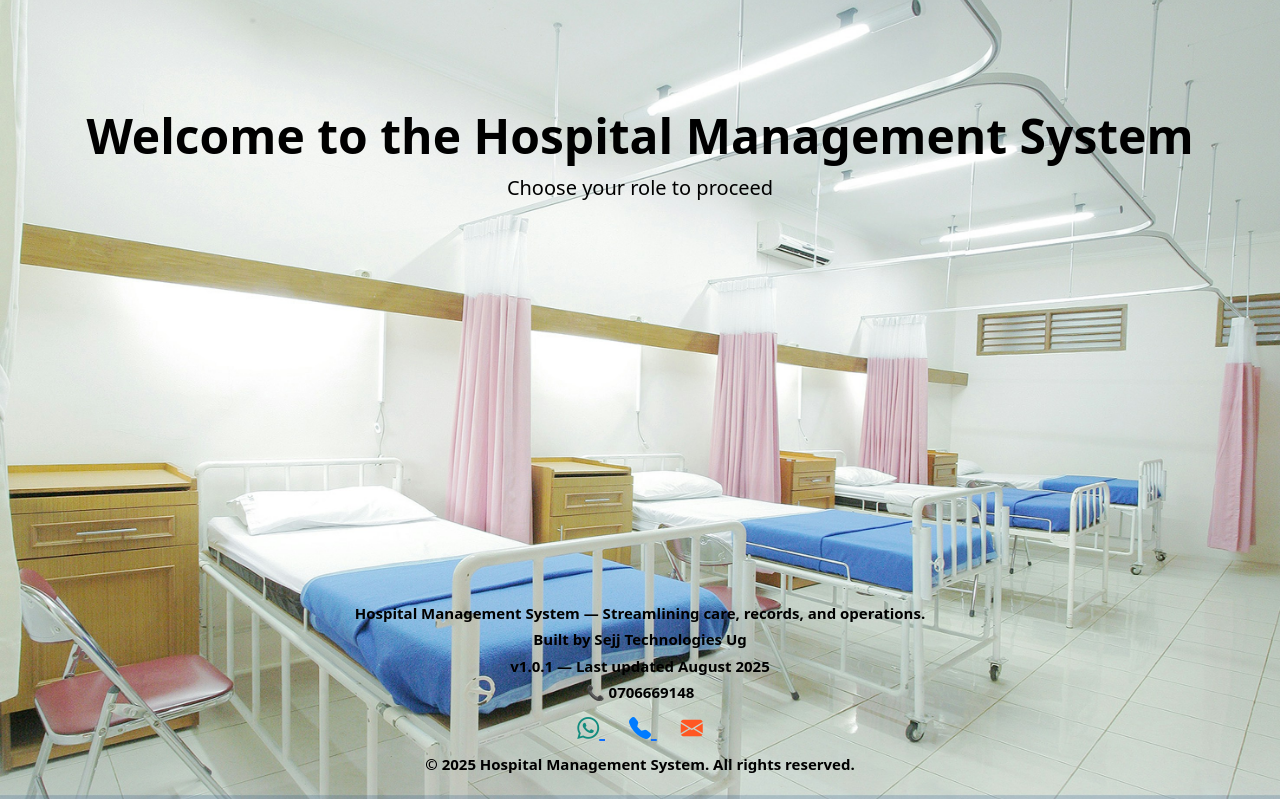
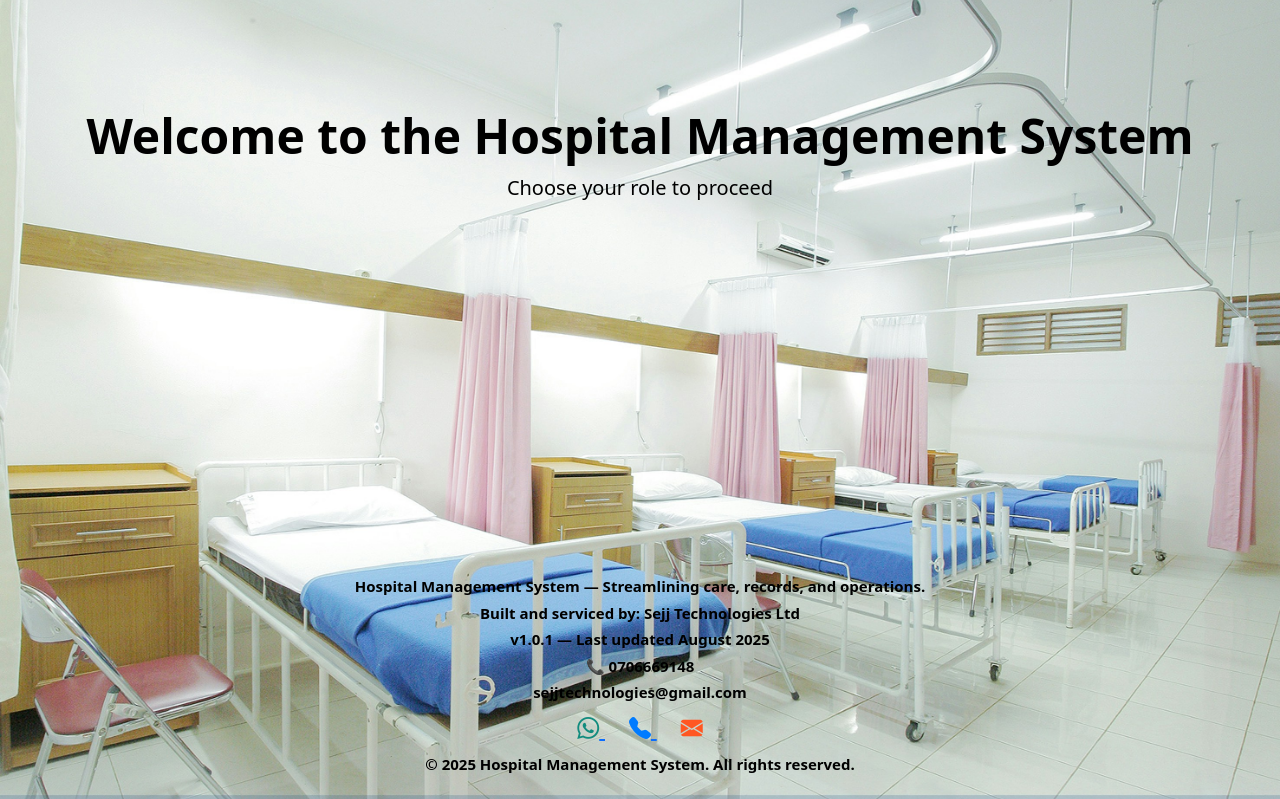
Before and after one commit to sejjtechnologies/hospital_mgmt_core, a Flask app: page / in a window 1280 px wide. Shown: the part 70-869 px from the top of the page. Run offline with Flask 3, Linux system fonts and the light colour scheme.

Commit message:
Style update: email in footer changed to pure golden yellow

```diff
--- a/templates/landing_page.html
+++ b/templates/landing_page.html
@@ -46,7 +46,7 @@
 
     .navbar-brand {
       font-size: 1.8rem;
-      color: #007BFF !important; /* Blue */
+      color: #007BFF !important;
       text-shadow: 0 0 6px rgba(0, 123, 255, 0.4);
     }
 
@@ -89,6 +89,11 @@
     .bi-whatsapp { color: #128C7E; }
     .bi-telephone-fill { color: #007BFF; }
     .bi-envelope-fill { color: #FF5722; }
+
+    .shining-email {
+      color: #FFD700;
+      font-weight: bold;
+    }
 
     @media (max-width: 576px) {
       .btn-green {
@@ -150,9 +155,10 @@
   <!-- Footer Overlay -->
   <div class="footer-overlay">
     <p>Hospital Management System — Streamlining care, records, and operations.</p>
-    <p>Built by Sejj Technologies Ug</p>
+    <p> Built and serviced by: Sejj Technologies Ltd</p>
     <p>v1.0.1 — Last updated August 2025</p>
     <p>📞 0706669148</p>
+    <p class="shining-email">sejjtechnologies@gmail.com</p>
     <div class="contact-icons mt-2">
       <a href="https://wa.me/256700000000" target="_blank" rel="noopener" title="WhatsApp">
         <i class="bi bi-whatsapp"></i>
@@ -160,7 +166,7 @@
       <a href="tel:+256700000000" title="Call Us">
         <i class="bi bi-telephone-fill"></i>
       </a>
-      <a href="mailto:sejj78w@gmail.com" title="Email">
+      <a href="mailto:sejjtechnologies@gmail.com" title="Email">
         <i class="bi bi-envelope-fill"></i>
       </a>
     </div>
```
